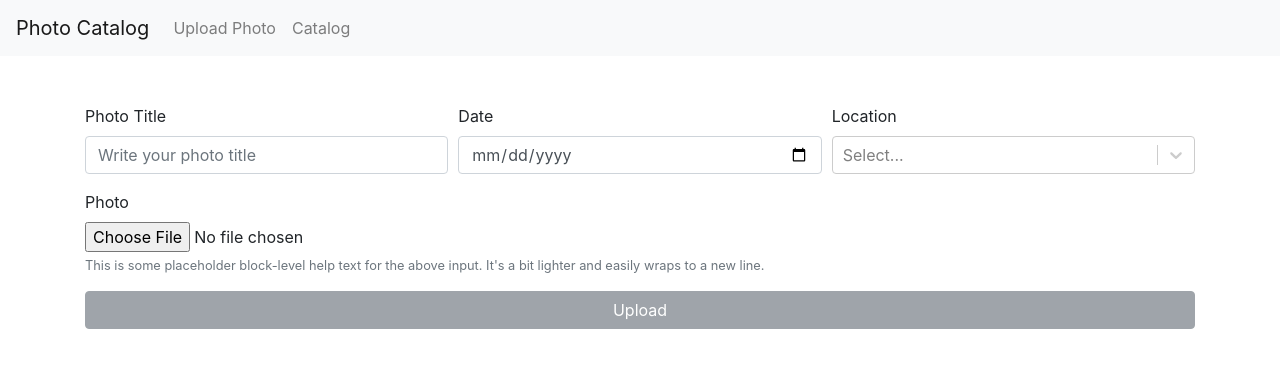
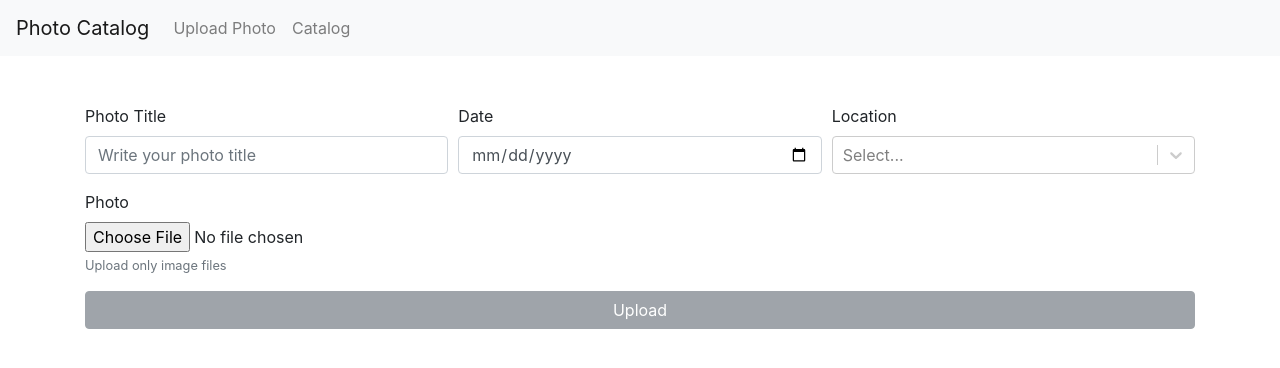
Before and after one commit to mumin91/react-photo-share-app, a React (Create React App) app: page / in a window 1280 px wide. Shown: the top 368 px of the page. Built offline with nearby package versions, Linux system fonts and the light colour scheme.

Commit message:
Add constants.js

```diff
--- a/src/constants.js
+++ b/src/constants.js
@@ -1,4 +1,5 @@
 export const BASE_URL = 'https://express-photo-catalog.herokuapp.com/';
+// export const BASE_URL = 'http://localhost:4000/';
 export const GET_POST_PHOTOS_URL = `${BASE_URL}photos`;
 export const DELETE_PHOTO_URL = `${BASE_URL}photo/`;
 export const UPLOADED_PHOTOS_URL = `${BASE_URL}images/uploads/`
--- a/src/pages/UploadImage/UploadImage.js
+++ b/src/pages/UploadImage/UploadImage.js
@@ -3,6 +3,7 @@ import {withRouter} from "react-router-dom";
 import {Button, Col, Container, Form, FormGroup, FormText, Input, Label, Row, UncontrolledAlert} from "reactstrap";
 import axios from "axios";
 import Select from "react-select";
+import {GET_POST_PHOTOS_URL} from "../../constants";
 
 
 const options = [
@@ -39,7 +40,7 @@ const UploadImage = () => {
         };
 
 
-        await axios.post('http://localhost:4000/photos', formData, config)
+        await axios.post(GET_POST_PHOTOS_URL, formData, config)
             .then((response) => {
                 console.log(response)
                 if (response.status === 200) {
@@ -124,8 +125,7 @@ const UploadImage = () => {
                                 onChange={event => setPhoto(event.target.files[0])}
                             />
                             <FormText color="muted">
-                                This is some placeholder block-level help text for the above input.
-                                It's a bit lighter and easily wraps to a new line.
+                                Upload only image files
                             </FormText>
                         </FormGroup>
                     </Col>
```
Also changed, not shown: 1 other file (tests, documents, lock files or other folders).
